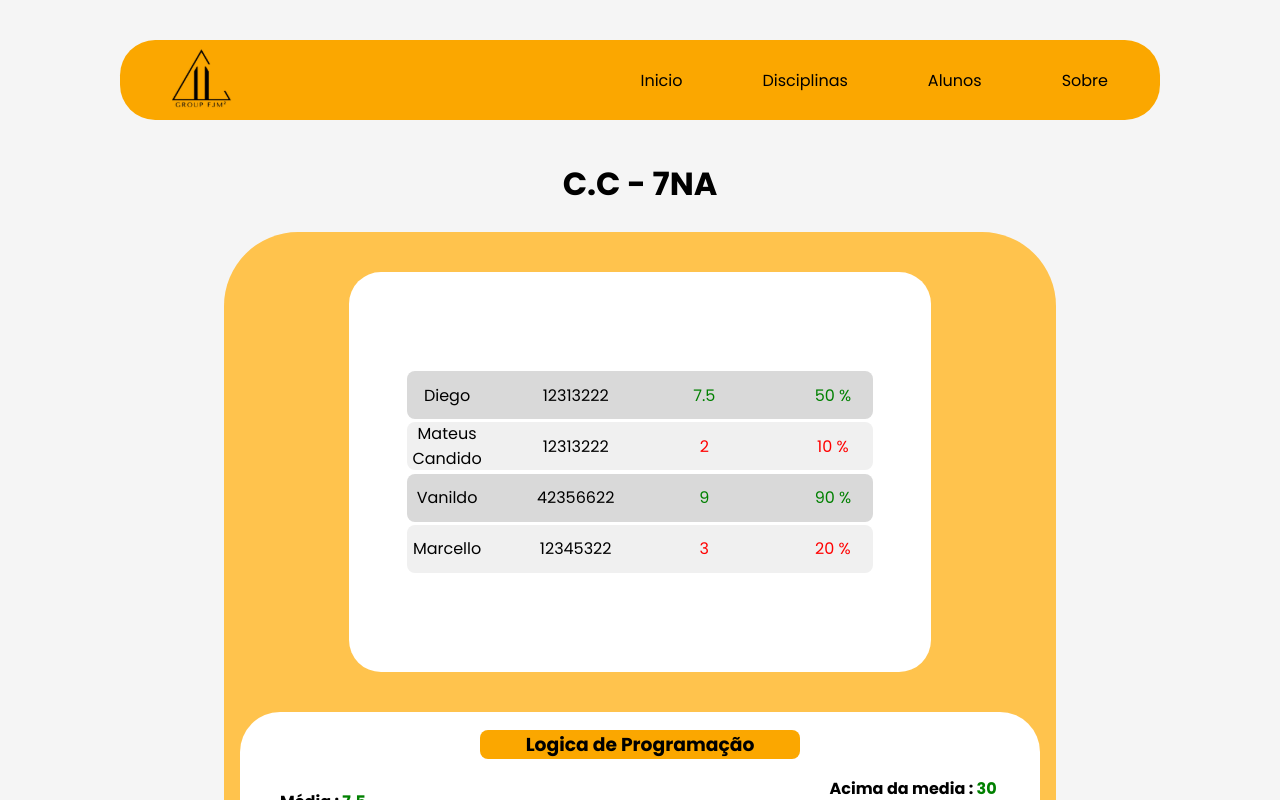
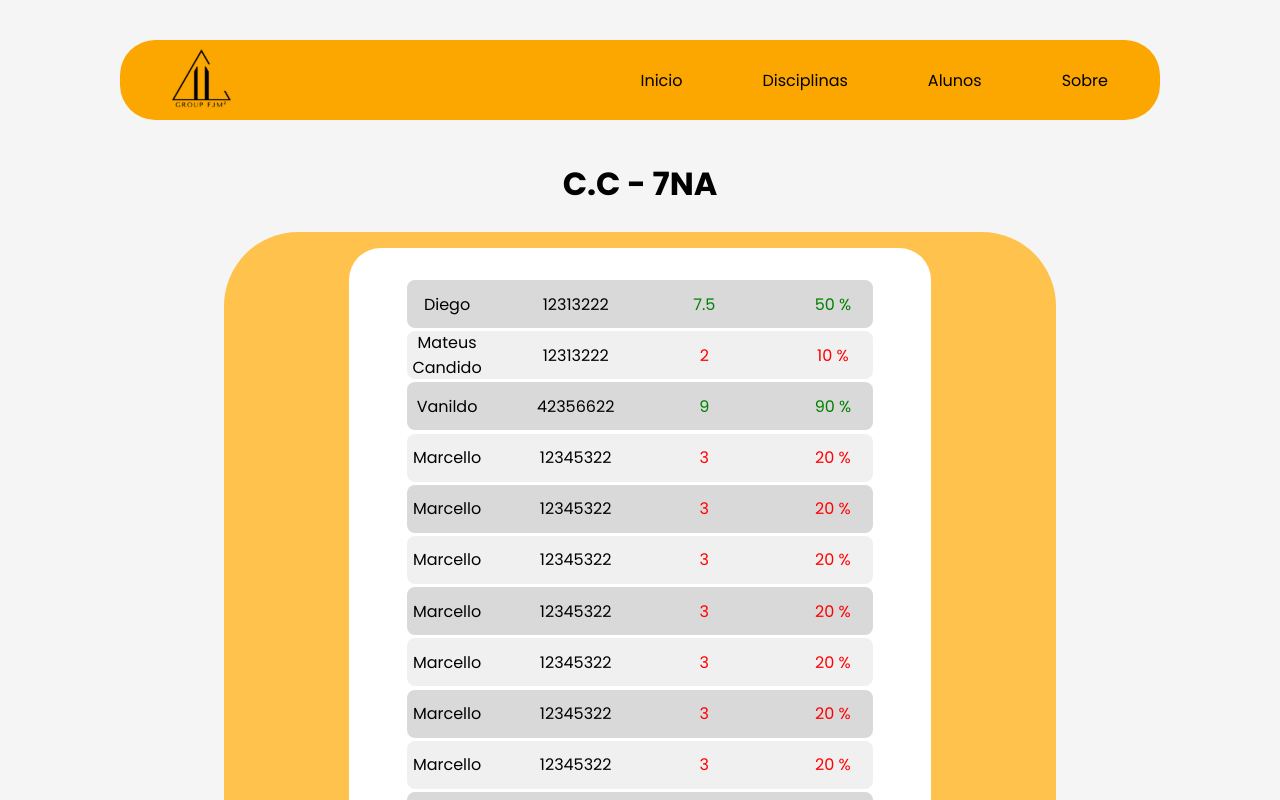
Before and after one commit to FabioJro/BullyShield, a React (Vite) app in the folder frontEnd/: page /disciplinas in a window 1280 px wide. Shown: the top 800 px of the page. Built offline with nearby package versions, Linux system fonts and the light colour scheme.

Commit message:
alteracao espacamento e desigin da pag turma

```diff
--- a/frontEnd/src/Components/CardProfessores/Components/RelatorioAluno/RelatorioAluno.module.css
+++ b/frontEnd/src/Components/CardProfessores/Components/RelatorioAluno/RelatorioAluno.module.css
@@ -1,7 +1,8 @@
 .containerBody
 {
-  height: 30rem;
+  height: auto;
   width: 100%;
+  padding: 1rem 0;
   display: flex;
   align-items: center;
   justify-content: center;
@@ -9,7 +10,8 @@
 
 .bodyCard {
   width: 70%;
-  height: 25rem;
+  height: auto;
+  padding: 2rem 0;
   display: flex;
   flex-direction: column;
   justify-content: center;
--- a/frontEnd/src/Components/CardProfessores/Components/RelatorioAluno/index.jsx
+++ b/frontEnd/src/Components/CardProfessores/Components/RelatorioAluno/index.jsx
@@ -20,6 +20,120 @@ const index = () => {
       matricula: 42356622,
       media: 9.0,
       frequencia: "90",
+    },
+    {
+      nome: "Marcello",
+      matricula: 12345322,
+      media: 3.0,
+      frequencia: "20",
+    },
+    {
+      nome: "Marcello",
+      matricula: 12345322,
+      media: 3.0,
+      frequencia: "20",
+    },
+    {
+      nome: "Marcello",
+      matricula: 12345322,
+      media: 3.0,
+      frequencia: "20",
+    },
+    {
+      nome: "Marcello",
+      matricula: 12345322,
+      media: 3.0,
+      frequencia: "20",
+    },
+    {
+      nome: "Marcello",
+      matricula: 12345322,
+      media: 3.0,
+      frequencia: "20",
+    },
+    {
+      nome: "Marcello",
+      matricula: 12345322,
+      media: 3.0,
+      frequencia: "20",
+    },
+    {
+      nome: "Marcello",
+      matricula: 12345322,
+      media: 3.0,
+      frequencia: "20",
+    },
+    {
+      nome: "Marcello",
+      matricula: 12345322,
+      media: 3.0,
+      frequencia: "20",
+    },
+    {
+      nome: "Marcello",
+      matricula: 12345322,
+      media: 3.0,
+      frequencia: "20",
+    },
+    {
+      nome: "Marcello",
+      matricula: 12345322,
+      media: 3.0,
+      frequencia: "20",
+    },
+    {
+      nome: "Marcello",
+      matricula: 12345322,
+      media: 3.0,
+      frequencia: "20",
+    },
+    {
+      nome: "Marcello",
+      matricula: 12345322,
+      media: 3.0,
+      frequencia: "20",
+    },
+    {
+      nome: "Marcello",
+      matricula: 12345322,
+      media: 3.0,
+      frequencia: "20",
+    },
+    {
+      nome: "Marcello",
+      matricula: 12345322,
+      media: 3.0,
+      frequencia: "20",
+    },
+    {
+      nome: "Marcello",
+      matricula: 12345322,
+      media: 3.0,
+      frequencia: "20",
+    },
+    {
+      nome: "Marcello",
+      matricula: 12345322,
+      media: 3.0,
+      frequencia: "20",
+    },
+    {
+      nome: "Marcello",
+      matricula: 12345322,
+      media: 3.0,
+      frequencia: "20",
+    },
+    {
+      nome: "Marcello",
+      matricula: 12345322,
+      media: 3.0,
+      frequencia: "20",
+    },
+    {
+      nome: "Marcello",
+      matricula: 12345322,
+      media: 3.0,
+      frequencia: "20",
     },
     {
       nome: "Marcello",
--- a/frontEnd/src/Components/CardProfessores/index.jsx
+++ b/frontEnd/src/Components/CardProfessores/index.jsx
@@ -38,7 +38,7 @@ const index = () => {
 
         <section className={Style.sectionCard}>
         <RelatorioAluno/>
-          <section className={Style.bodyCard}>
+          {/* <section className={Style.bodyCard}>
             {turma.map((card, key) => {
               return (
                 <div className={Style.profCard} key={key}>
@@ -63,7 +63,7 @@ const index = () => {
                 </div>
               );
             })}
-          </section>
+          </section> */}
         </section>
       </section>
     </>
--- a/frontEnd/src/index.css
+++ b/frontEnd/src/index.css
@@ -6,5 +6,6 @@
 
 #root{
   background-color: #F5F5F5;
-  height: 100vh;
+  min-height: 100vh;
+  max-height: auto;
 }
```
